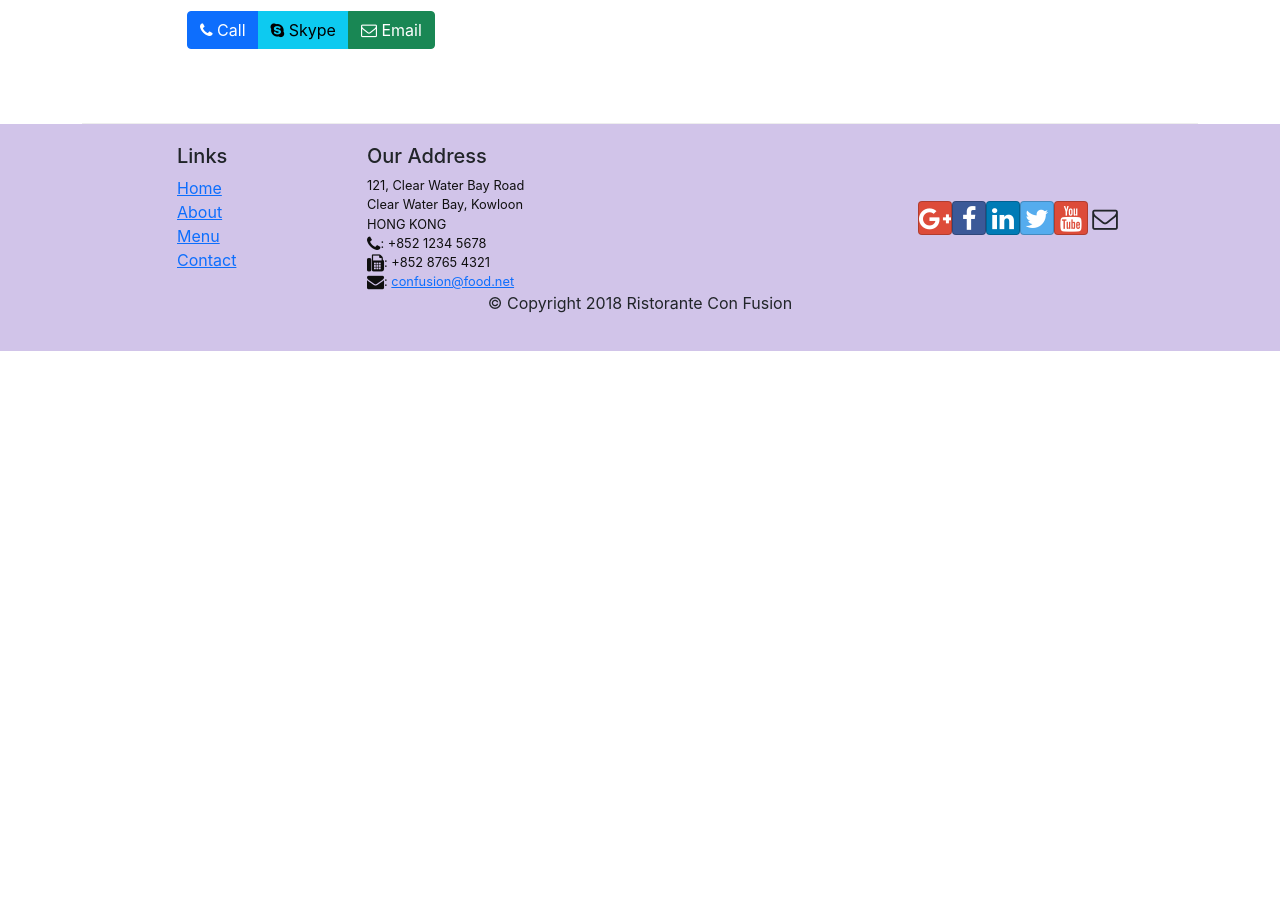
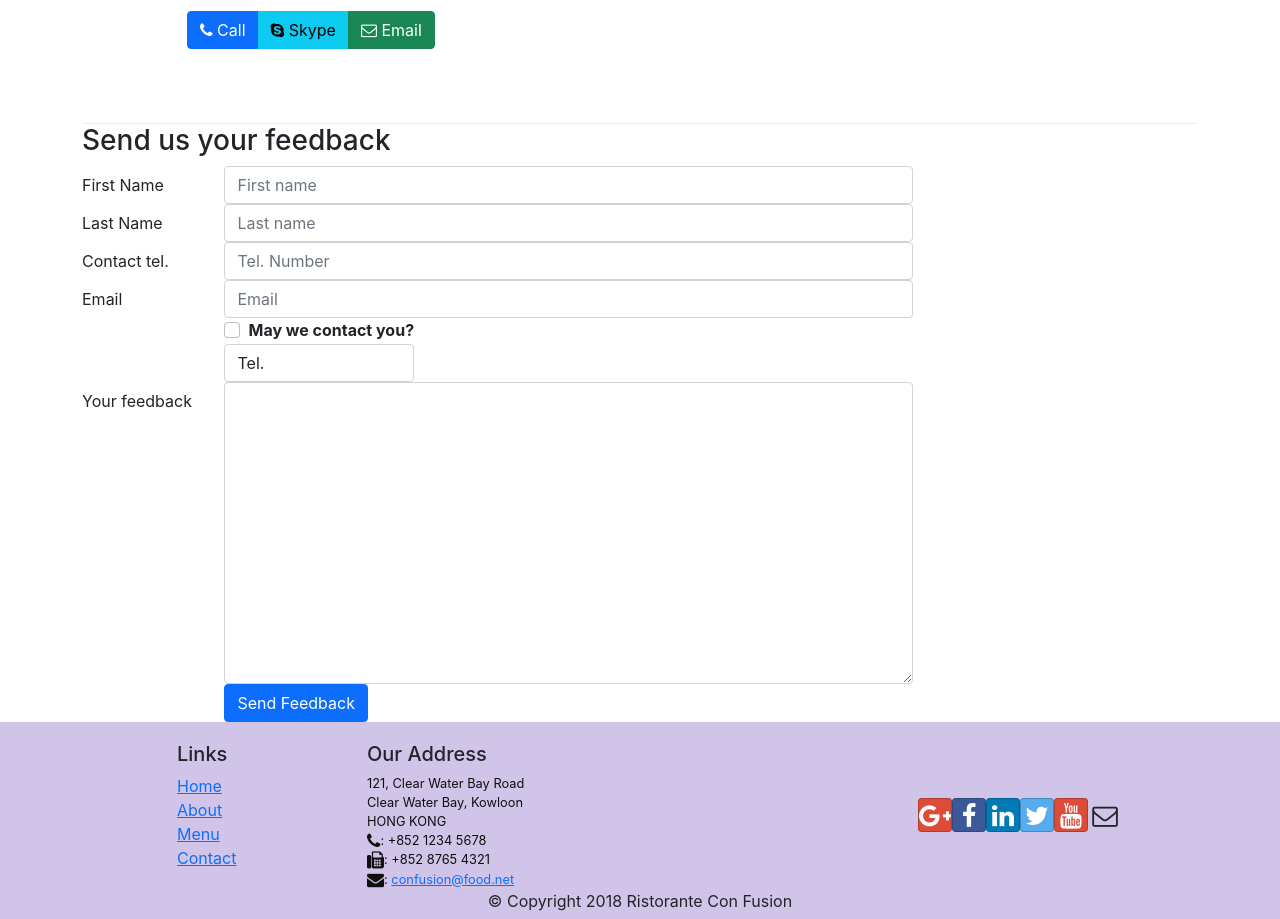
Before and after one commit to potchi23/confusion_react, a React (Create React App) app: page /contactus in a window 1280 px wide. Shown: the part 700-1619 px from the top of the page. Before the commit the page ends 1051 px from the top, so only its background shows below. Built offline with nearby package versions, Linux system fonts and the light colour scheme.

Commit message:
Controlled forms

```diff
--- a/src/components/AboutComponent.js
+++ b/src/components/AboutComponent.js
@@ -4,19 +4,18 @@
 
 function RenderLeader({leader}){
     return(
-        <Media>
-            <Media left>
-                <img src={leader.image} class="align-self-start mr-3" alt={leader.name} width="64" height="64"/>
+        <Media className="row">
+            <Media left className="col-md-2 mb-3">
+                <img src={leader.image} class="align-self-start mr-3" alt={leader.name} width="105" height="105"/>
             </Media>
 
-            <Media body>
+            <Media body className="col-md-10">
                 <Media heading>{leader.name}</Media>
                 <p>{leader.designation}</p>
 
                 <p>{leader.description}</p>
             </Media>
         </Media>
-
     );
 }
 
--- a/src/components/ContactComponent.js
+++ b/src/components/ContactComponent.js
@@ -1,8 +1,44 @@
-import React from 'react';
-import { Breadcrumb, BreadcrumbItem } from 'reactstrap';
+import React, { Component } from 'react';
+import { Breadcrumb, BreadcrumbItem, Button, Form, FormGroup, Label, Input, Col } from 'reactstrap';
 import { Link } from 'react-router-dom';
 
-function Contact(props) {
+class Contact extends Component {
+
+    constructor(props){
+        super(props);
+
+        this.state = {
+            firstname : '',
+            lastname : '',
+            telnum : '',
+            email : '',
+            agree : false,
+            contactType : 'Tel.',
+            message : ''
+        };
+
+        this.handleSubmit = this.handleSubmit.bind(this);
+        this.handleInputChange = this.handleInputChange.bind(this);
+    }
+
+
+    handleInputChange(event){
+        const target = event.target;
+        const value = target.type === 'checkbox' ? target.checked : target.value;
+        const name = target.name; // Keys of this.state
+
+        this.setState({
+            [name] : value
+        });
+    }
+
+    handleSubmit(event){
+        console.log("Current State is: " + JSON.stringify(this.state));
+        alert("Current State is: " + JSON.stringify(this.state));
+        event.preventDefault();
+    }
+
+    render(){
         return(
             <div className="container">
 
@@ -44,8 +80,88 @@
                         </div>
                     </div>
                 </div>
+
+                <div className="row">
+                    <div className="col-12">
+                        <h3>Send us your feedback</h3>
+                    </div>
+
+                    <div className="col-12 col-md-9">
+                        <Form onSubmit={this.handleSubmit}>
+                            <FormGroup row>
+                                <Label htmlFor="firstname" md={2}>First Name</Label>
+                                <Col md={10}>
+                                    <Input type="text" id="firstname" name="firstname" placeholder="First name" value={this.state.firstname}
+                                        onChange={this.handleInputChange}
+                                    />
+                                </Col>
+                            </FormGroup>
+
+                            <FormGroup row>
+                                <Label htmlFor="lastname" md={2}>Last Name</Label>
+                                <Col md={10}>
+                                    <Input type="text" id="lastname" name="lastname" placeholder="Last name" value={this.state.lastname}
+                                    onChange={this.handleInputChange}/>
+                                </Col>
+                            </FormGroup>
+
+                            <FormGroup row>
+                                <Label htmlFor="telnum" md={2}>Contact tel.</Label>
+                                <Col md={10}>
+                                    <Input type="tel" id="telnum" name="telnum" placeholder="Tel. Number" value={this.state.telnum}
+                                    onChange={this.handleInputChange}/>
+                                </Col>
+                            </FormGroup>
+
+                            <FormGroup row>
+                                <Label htmlFor="email" md={2}>Email</Label>
+                                <Col md={10}>
+                                    <Input type="text" id="email" name="email" placeholder="Email" value={this.state.email}
+                                    onChange={this.handleInputChange}/>
+                                </Col>
+                            </FormGroup>
+
+                            <FormGroup row>
+                                <Col md={{size:6, offset:2}}>
+                                    <FormGroup check>
+                                        <Label check>
+                                            <Input type="checkbox" name="agree" checked={this.state.agree}
+                                            onChange={this.handleInputChange}/>{' '}
+                                            <strong>May we contact you?</strong>
+                                        </Label>
+                                    </FormGroup>
+                                </Col>
+
+                                <Col md={{size:3, offset:2}}>
+                                    <Input type="select" name="contactType" value={this.state.contactType}
+                                    onChange={this.handleInputChange}>
+                                        <option>Tel.</option>
+                                        <option>Email</option>
+                                    </Input>
+                                </Col>
+                            </FormGroup>
+
+                            <FormGroup row>
+                                <Label htmlFor="message" md={2}>Your feedback</Label>
+                                <Col md={10}>
+                                    <Input type="textarea" id="message" name="message" rows="12" value={this.state.message}
+                                    onChange={this.handleInputChange}/>
+                                </Col>
+                            </FormGroup>
+
+                            <FormGroup row>
+                                <Col md={{size:10, offset:2}}>
+                                    <Button type="submit" color="primary">
+                                        Send Feedback
+                                    </Button>
+                                </Col>
+                            </FormGroup>
+                        </Form>
+                    </div>
+                </div>
             </div>
         );
     }
+}
 
 export default Contact;
--- a/src/components/FooterComponent.js
+++ b/src/components/FooterComponent.js
@@ -13,7 +13,7 @@
                         <li><Link to="/home">Home</Link></li>
                         <li><Link to="/aboutus">About</Link></li>
                         <li><Link to="/menu">Menu</Link></li>
-                        <li><Link to="contactus.html">Contact</Link></li>
+                        <li><Link to="/contactus">Contact</Link></li>
                     </ul>
                 </div>
                 <div className="col-7 col-sm-5">
```
Also changed, not shown: 1 other file (tests, documents, lock files or other folders). Lines whose indentation alone changed are shown as unchanged.
